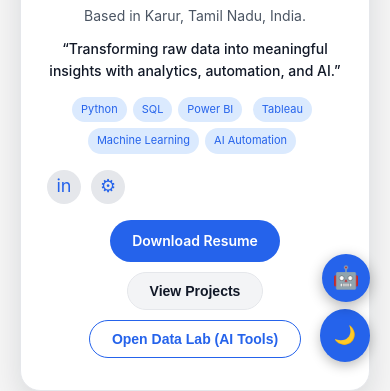
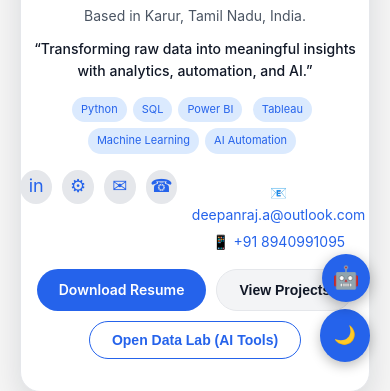
Before and after one commit to deeepanbe/deeepanbe.github.io, a plain HTML site: page index.html in a window 390 px wide. Shown: the part 462-853 px from the top of the page. Drawn offline with nearby package versions, Linux system fonts and the light colour scheme.

Commit message:
Enhance profile with email and phone links
Added email and phone contact options to profile.

```diff
--- a/index.html
+++ b/index.html
@@ -596,6 +596,12 @@
             <div class="profile-social">
               <a href="https://linkedin.com/in/deepanraj-data-analyst" class="social-icon" target="_blank">in</a>
               <a href="https://github.com/deeepanbe?tab=repositories" class="social-icon" target="_blank">⚙</a>
+								<a href="mailto:deepanraj.a@outlook.com" class="social-icon" title="Email">✉</a>
+				<a href="tel:+918940991095" class="social-icon" title="Call Me">☎</a>
+							<div class="profile-contact" style="margin-top: 12px; font-size: 14px; color: var(--text-soft);">
+				<div style="margin-bottom: 4px;">📧 <a href="mailto:deepanraj.a@outlook.com" style="color: var(--primary); text-decoration: none;">deepanraj.a@outlook.com</a></div>
+				<div>📱 <a href="tel:+918940991095" style="color: var(--primary); text-decoration: none;">+91 8940991095</a></div>
+			</div>
             </div>
             <div class="hero-actions">
               <a href="resume/Deepanraj_A_Data_Analyst.pdf" class="btn btn-primary" target="_blank">Download Resume</a>
```
